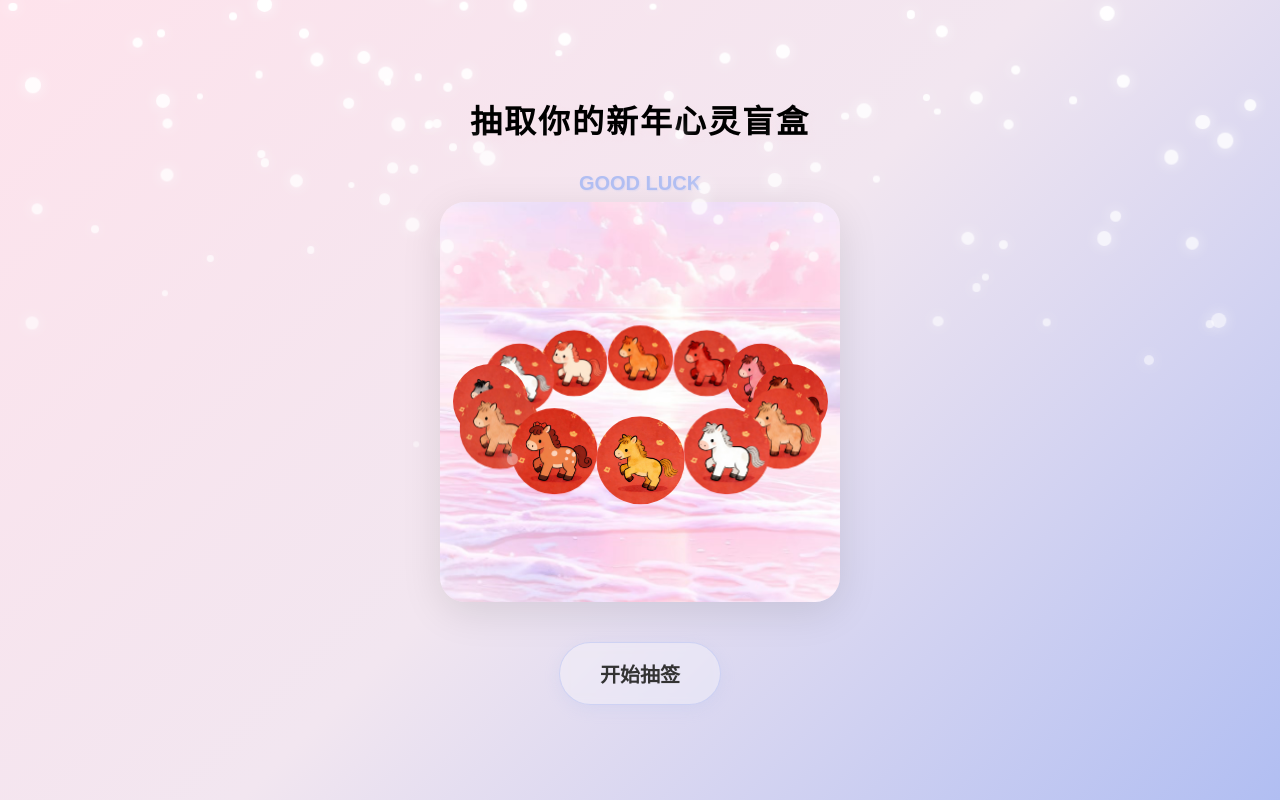
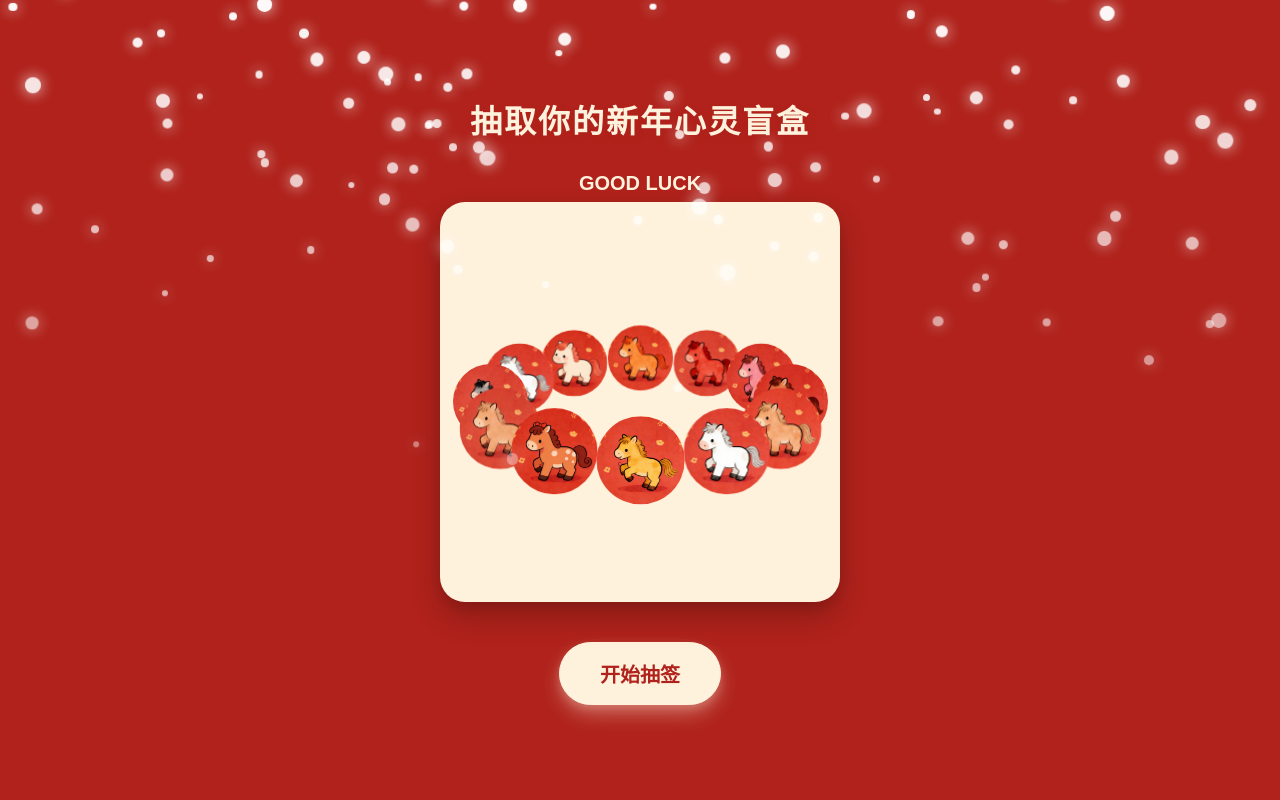
Before and after one commit to Adam12138/soulbox, a plain HTML site: page index.html in a window 1280 px wide. Drawn offline with Linux system fonts and the light colour scheme.

Commit message:
Update styles for background and button elements

```diff
--- a/style.css
+++ b/style.css
@@ -8,7 +8,7 @@
 
 body {
     font-family: 'Arial', sans-serif;
-    background: linear-gradient(135deg, #FEE3EC 0%, #F2E6F0 50%, #B1BEF2 100%);
+    background: #b0221b;
     overflow: hidden;
 }
 
@@ -30,9 +30,9 @@ body {
 /* 抽签页面样式 */
 #draw-page h1 {
     font-size: 32px;
-    color: #000;
+    color: #FEF2DC;
     margin-bottom: 60px;
-    text-shadow: 3px 3px 6px rgba(254, 227, 236, 0.3);
+    text-shadow: 3px 3px 6px rgba(176, 34, 27, 0.3);
     font-weight: bold;
     letter-spacing: 2px;
 }
@@ -54,11 +54,11 @@ body {
     position: relative;
     perspective: 1000px;
     overflow: visible;
-    /* 背景图片效果 */
-    background: url('backgroud.jpg') center/cover no-repeat;
+    /* 背景颜色效果 */
+    background: #FEF2DC;
     border-radius: 25px;
-    /* 边缘效果 */
-    box-shadow: 0 10px 40px rgba(0, 0, 0, 0.1);
+    /* 增强阴影效果 */
+    box-shadow: 0 15px 30px rgba(0, 0, 0, 0.2), 0 5px 15px rgba(0, 0, 0, 0.1);
 }
 
 .carousel {
@@ -106,35 +106,33 @@ body {
     padding: 16px 40px;
     font-size: 20px;
     font-weight: bold;
-    color: #333;
-    /* 玻璃拟态效果 */
-    background: rgba(255, 255, 255, 0.3);
-    border: 1px solid rgba(177, 190, 242, 0.5);
+    color: #b0221b;
+    background: #FEF2DC;
+    border: 1px solid #FEF2DC;
     border-radius: 35px;
     cursor: pointer;
     transition: all 0.3s ease;
-    box-shadow: 0 4px 15px rgba(177, 190, 242, 0.2);
-    backdrop-filter: blur(5px);
-    -webkit-backdrop-filter: blur(5px);
+    box-shadow: 0 10px 20px rgba(254, 242, 220, 0.3), 0 4px 8px rgba(254, 242, 220, 0.2);
 }
 
 .draw-btn:hover {
-    box-shadow: 0 8px 20px rgba(177, 190, 242, 0.3);
+    box-shadow: 0 15px 25px rgba(254, 242, 220, 0.4), 0 8px 15px rgba(254, 242, 220, 0.3);
     transform: translateY(-5px);
-    background: rgba(255, 255, 255, 0.4);
+    background: #FFF7E6;
 }
 
 .draw-btn:active {
-    box-shadow: 0 2px 8px rgba(177, 190, 242, 0.2);
+    box-shadow: 0 5px 10px rgba(254, 242, 220, 0.3), 0 2px 5px rgba(254, 242, 220, 0.2);
     transform: translateY(0);
+    background: #F0E2C0;
 }
 
 .draw-btn:disabled {
-    background: rgba(255, 255, 255, 0.2);
+    background: #E0D2B0;
     cursor: not-allowed;
-    box-shadow: 0 2px 8px rgba(177, 190, 242, 0.1);
-    color: rgba(51, 51, 51, 0.6);
-    border-color: rgba(177, 190, 242, 0.3);
+    box-shadow: 0 4px 8px rgba(254, 242, 220, 0.2), 0 2px 4px rgba(254, 242, 220, 0.1);
+    color: rgba(176, 34, 27, 0.6);
+    border-color: #E0D2B0;
 }
 
 /* 结果页面样式 */
@@ -205,9 +203,9 @@ body {
     transform: translateX(-50%);
     font-size: 20px;
     font-weight: bold;
-    color: #B1BEF2;
+    color: #FEF2DC;
     z-index: 11;
-    text-shadow: 1px 1px 2px rgba(177, 190, 242, 0.3);
+    text-shadow: 1px 1px 2px rgba(176, 34, 27, 0.3);
 }
 
 /* 花瓣样式 */
```
